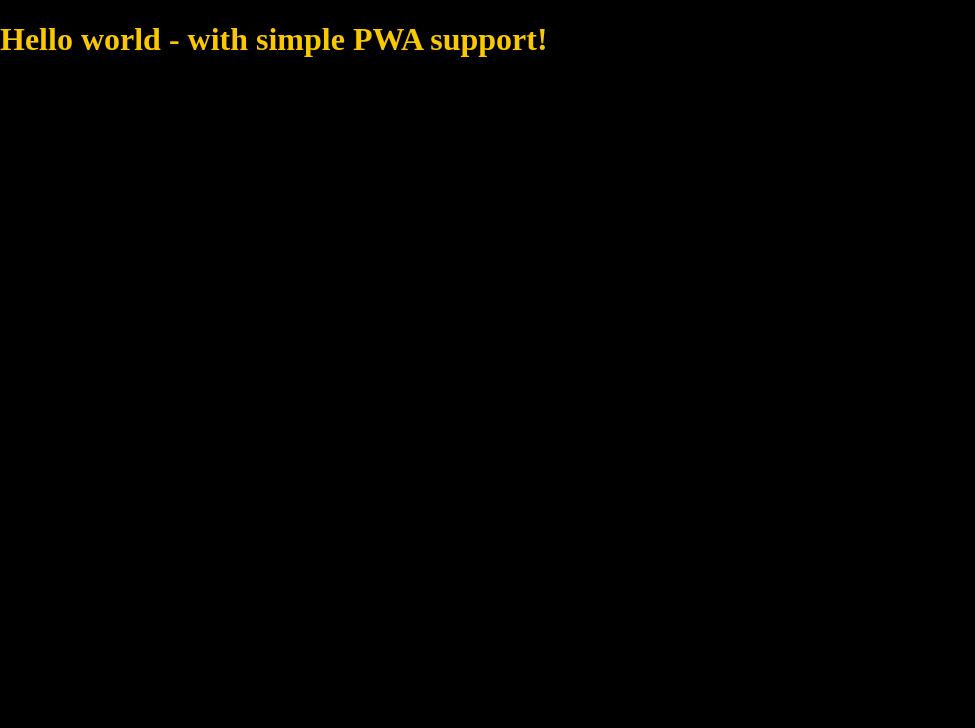
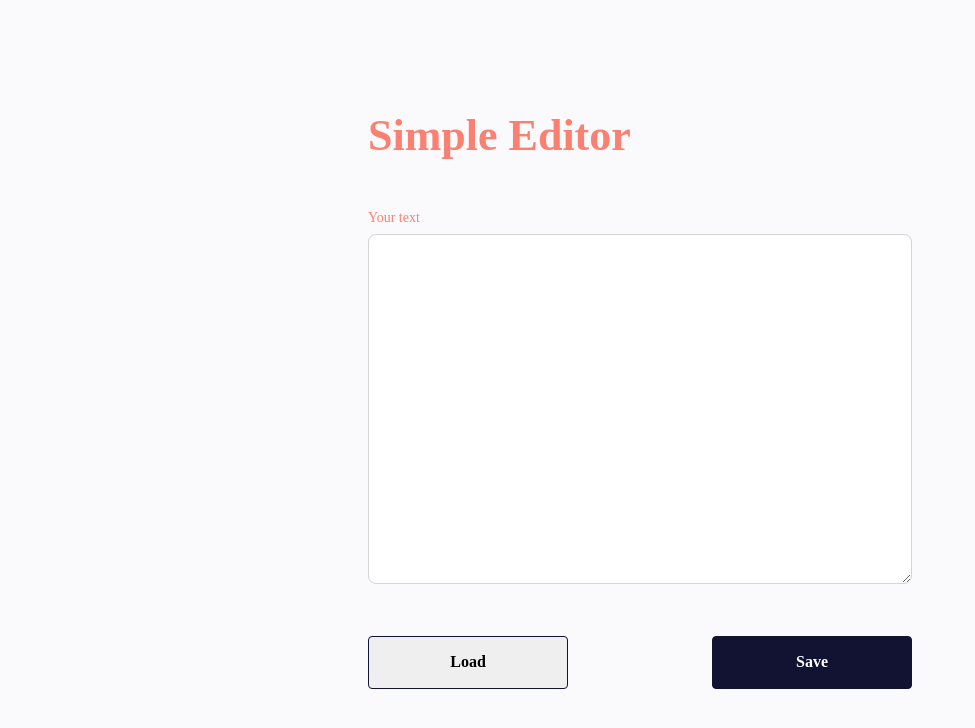
Before and after one commit to rafalpiekarski/simple-editor, a website: page src/content/index.html in a window 1280 px wide. Shown: the whole page, without its empty margins (0-975 px from the left). Drawn offline with nearby package versions, Linux system fonts and the light colour scheme; files that its build step writes are made by us from their sources.

Commit message:
finished project

```diff
--- a/src/content/index.html
+++ b/src/content/index.html
@@ -33,7 +33,21 @@
     <link rel="stylesheet" href="css/main.css" />
   </head>
   <body>
-    <h1>Hello world - with simple PWA support!</h1>
+    <main class="main">
+      <h1 class="header">Simple Editor</h1>
+      <form class="form">
+        <p>
+          <label class="form__label" for="message">Your text</label>
+          <textarea id="message" class="form__message form__message--js">
+
+          </textarea>
+        </p>
+        <div class="form__actions">
+          <button class="form__button form__button--load form__button--load-js">Load</button>
+          <button class="form__button form__button--save form__button--save-js">Save</button>
+        </div>
+      </form>
+    </main>
 
     <script src="js/main.js"></script>
   </body>
--- a/src/js/main.js
+++ b/src/js/main.js
@@ -16,5 +16,24 @@
 
 // place your code below
 
+// form handling
 
-console.log(`Hello world!`);
+// 1. Pobieram inputa
+const message = document.querySelector('.form__message--js');
+const save = document.querySelector('.form__button--save-js');
+const load = document.querySelector('.form__button--load-js');
+
+console.log(message);
+
+// 2. wartość zapisuję do Local Storage po kliknięciu na przycisk
+save.addEventListener('click', (e) => {
+  //blokuje domyslne wyslanie formularza, ktore ciagle przeladowuje strone
+  e.preventDefault();
+  localStorage.setItem('message', message.value);
+});
+
+//3. Wartość pobieram z Local Storage po kliknięciu na przycisk
+load.addEventListener('click', (e) => {
+  e.preventDefault();
+  message.value = localStorage.getItem('message');
+});
--- a/src/scss/main.scss
+++ b/src/scss/main.scss
@@ -11,6 +11,54 @@
 }
 
 body {
-  color: $yellow;
-  background: $violet;
+  align-items: center;
+  background: #fafafc;
+  color: salmon;
+  display: flex;
+  justify-content: center;
+  min-height: 100vh;
 }
+
+.main {
+  max-width: 544px;
+  width: 100%;
+}
+
+.header {
+  font-weight: 600;
+  font-size: 44px;
+  margin: 0;
+  margin-bottom: 48px;
+}
+
+.form {
+  &__actions {
+    display: flex;
+    justify-content: space-between;
+    margin-top: 48px;
+  }
+  &__button {
+
+    border: 1px solid #121232;
+    border-radius: 4px;
+    font-weight: 600;
+    min-width: 200px;
+    padding: 16px 0;
+    &--save {
+      background: #121232;
+      color: white;
+    }
+  }
+  &__label {
+    font-size: 14px;
+    display: block;
+    margin-bottom: 8px;
+  }
+  &__message {
+    border: 1px solid #d3d4d8;
+    border-radius: 8px;
+    min-height: 350px;
+    padding: 12px;
+    width: 100%;
+  }
+}
```
